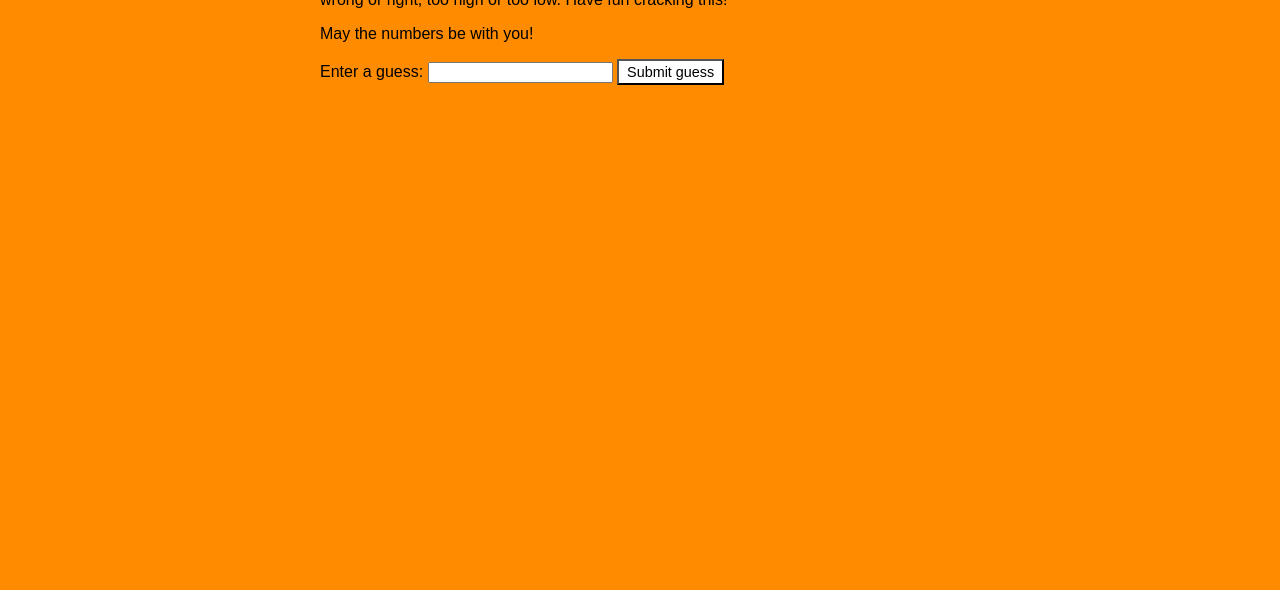
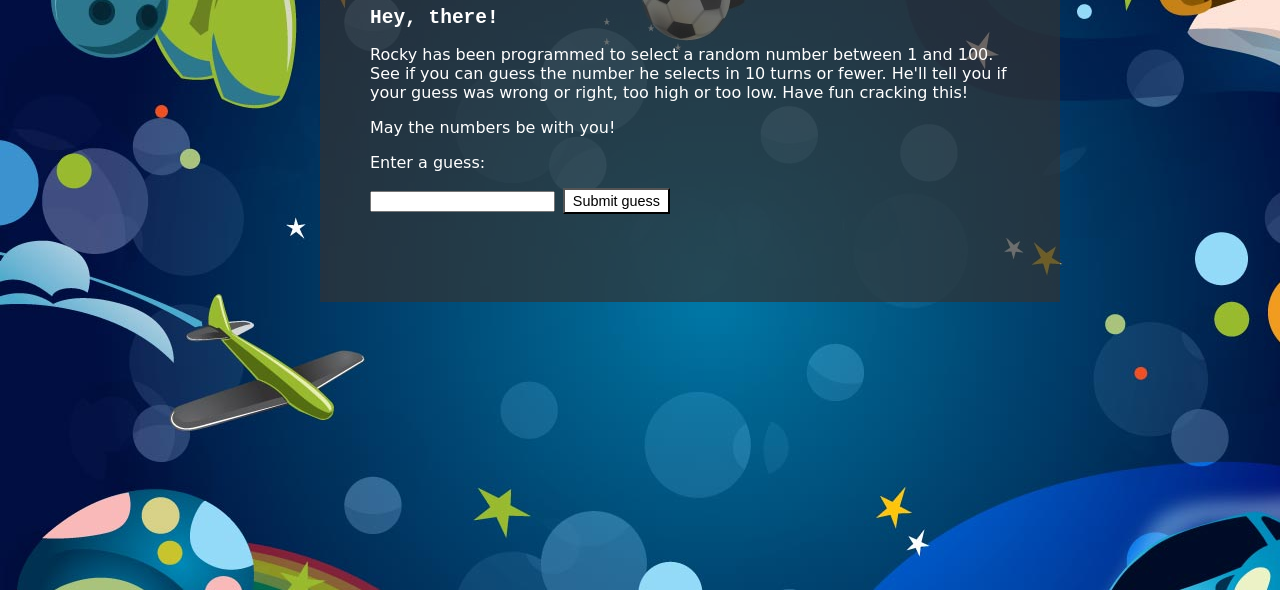
Before and after one commit to midiagirl/Rocky, a plain HTML site: page index.html in a window 1280 px wide. Shown: the part 210-800 px from the top of the page. Drawn offline with Linux system fonts and the light colour scheme.

Commit message:
new design to rocky

```diff
--- a/index.html
+++ b/index.html
@@ -49,14 +49,32 @@
 
     <style>
       html {
-        font-family: sans-serif;
+        font-family: monospace;
       }
       body {
         width: 50%;
         max-width: 800px;
         min-width: 480px;
         margin: 0 auto;
-        background-color: darkorange;
+        color: white;
+        background-image: url(game.jpg);
+      }
+      .body-content {
+        background-color: rgba(50,50,50,0.7);
+        background-position: center;
+        background-size: contain;
+        width: 100%;
+        height: auto;
+        padding: 50px;
+        margin-top: 50px;
+      }
+      h1 {
+        color: darkorange;
+        font-family: sans-serif;
+      }
+      p {
+        color: white;
+        font-family: cursive;
       }
       .lastResult {
         color: white;
@@ -78,6 +96,7 @@
   </head>
 
   <body>
+    <div class="body-content">
         <h1>Midiagirl's Number Guessing Game - Rocky</h1>
         <h2>Hey, there!</h2>
 
@@ -85,7 +104,7 @@
         <p>May the numbers be with you!</p>
 
         <div class="form">
-      <label for="guessField">Enter a guess: </label><input type="text" id="guessField" class="guessField">
+          <label for="guessField"><p>Enter a guess: </p></label><input type="text" id="guessField" class="guessField">
           <input type="submit" value="Submit guess" class="guessSubmit">
         </div>
 
@@ -93,6 +112,7 @@
           <p class="guesses"></p>
           <p class="lastResult"></p>
           <p class="lowOrHi"></p>
+        </div>
     </div>
 
 
@@ -125,7 +145,7 @@
       function checkGuess() {
       var userGuess = Number(guessField.value);
       if (guessCount === 1) {
-        guesses.textContent = 'Previous guesses: ';
+        guesses.textContent = 'Your previous guesses: ';
       }
       guesses.textContent += userGuess + ' ';
 
@@ -135,7 +155,7 @@
         lowOrHi.textContent = '';
         setGameOver();
       } else if (guessCount === 10) {
-        lastResult.textContent = '!!!GAME OVER!!!';
+        lastResult.textContent = '!!!GAME OVER!!!. Click button below to try again';
         setGameOver();
       } else {
         lastResult.textContent = 'Wrong!';
```
Also changed, not shown: game.jpg (added). Lines whose indentation alone changed are shown as unchanged.
